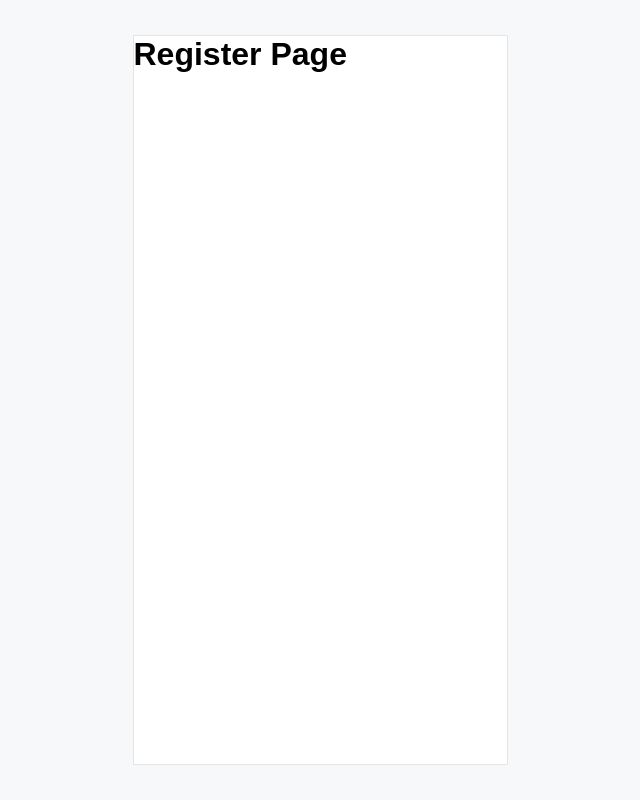
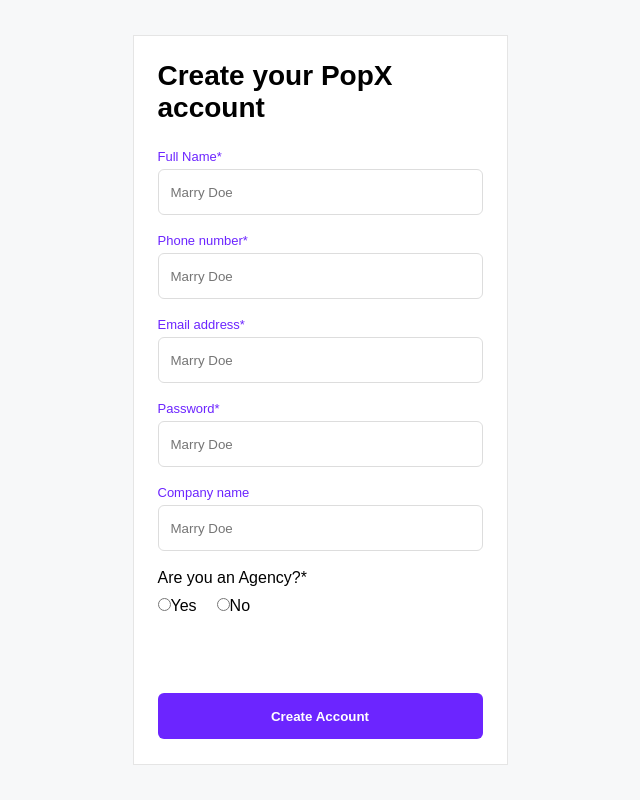
Before and after one commit to Praveen775D/popx-assignment, a React (Vite) app: page /register in a window 1280 px wide. Shown: the whole page, without its empty margins (320-960 px from the left). Built offline with nearby package versions, Linux system fonts and the light colour scheme.

Commit message:
Implement registration screen

```diff
--- a/src/pages/Register.jsx
+++ b/src/pages/Register.jsx
@@ -1,9 +1,65 @@
+import { useNavigate } from "react-router-dom";
 import MobileContainer from "../components/MobileContainer";
+import "../styles/register.css";
 
 export default function Register() {
+  const navigate = useNavigate();
+
   return (
     <MobileContainer>
-      <h1>Register Page</h1>
+      <div className="register-page">
+        <h1 className="register-title">
+          Create your PopX account
+        </h1>
+
+        <div className="register-group">
+          <label>Full Name*</label>
+          <input placeholder="Marry Doe" />
+        </div>
+
+        <div className="register-group">
+          <label>Phone number*</label>
+          <input placeholder="Marry Doe" />
+        </div>
+
+        <div className="register-group">
+          <label>Email address*</label>
+          <input placeholder="Marry Doe" />
+        </div>
+
+        <div className="register-group">
+          <label>Password*</label>
+          <input placeholder="Marry Doe" />
+        </div>
+
+        <div className="register-group">
+          <label>Company name</label>
+          <input placeholder="Marry Doe" />
+        </div>
+
+        <div className="agency-label">
+          Are you an Agency?*
+        </div>
+
+        <div className="radio-group">
+          <label>
+            <input type="radio" name="agency" />
+            Yes
+          </label>
+
+          <label>
+            <input type="radio" name="agency" />
+            No
+          </label>
+        </div>
+
+        <button
+          className="create-account-btn"
+          onClick={() => navigate("/account")}
+        >
+          Create Account
+        </button>
+      </div>
     </MobileContainer>
   );
 }
--- /dev/null
+++ b/src/styles/register.css
@@ -0,0 +1,51 @@
+.register-page {
+  padding: 24px;
+}
+
+.register-title {
+  font-size: 28px;
+  font-weight: 700;
+  margin-bottom: 25px;
+}
+
+.register-group {
+  margin-bottom: 18px;
+}
+
+.register-group label {
+  display: block;
+  color: #6c25ff;
+  font-size: 13px;
+  margin-bottom: 5px;
+}
+
+.register-group input {
+  width: 100%;
+  height: 46px;
+  border: 1px solid #ddd;
+  border-radius: 6px;
+  padding: 0 12px;
+}
+
+.agency-label {
+  margin-top: 15px;
+  margin-bottom: 10px;
+}
+
+.radio-group {
+  display: flex;
+  gap: 20px;
+}
+
+.create-account-btn {
+  position: absolute;
+  bottom: 25px;
+  left: 24px;
+  right: 24px;
+  height: 46px;
+  border: none;
+  border-radius: 6px;
+  background: #6c25ff;
+  color: white;
+  font-weight: 600;
+}
```
